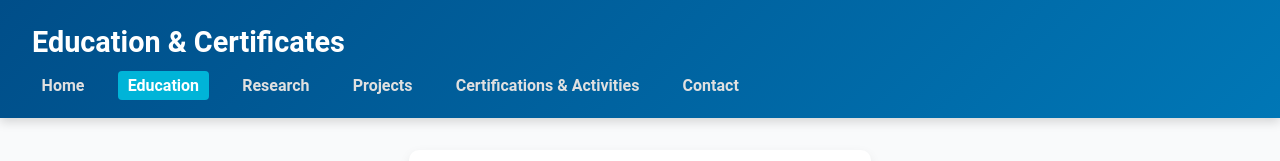
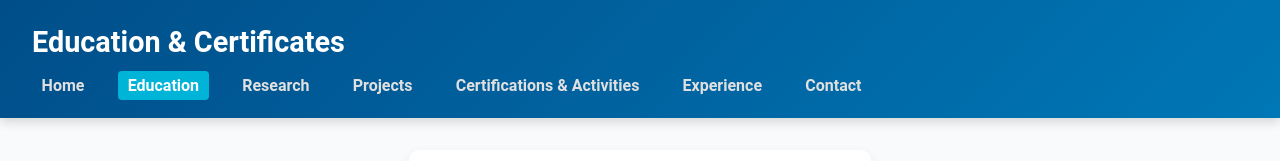
Before and after one commit to RaFi-2002/My_website, a plain HTML site: page education.html in a window 1280 px wide. Shown: the top 161 px of the page. Drawn offline with Linux system fonts and the light colour scheme.

Commit message:
Update education.html

```diff
--- a/education.html
+++ b/education.html
@@ -37,6 +37,7 @@
       <li><a href="research.html">Research</a></li>
       <li><a href="projects.html">Projects</a></li>
       <li><a href="miscellaneous.html">Certifications & Activities</a></li>
+      <li><a href="professional-experience.html">Experience</a></li>
       <li><a href="contact.html">Contact</a></li>
     </ul>
   </nav>
```
